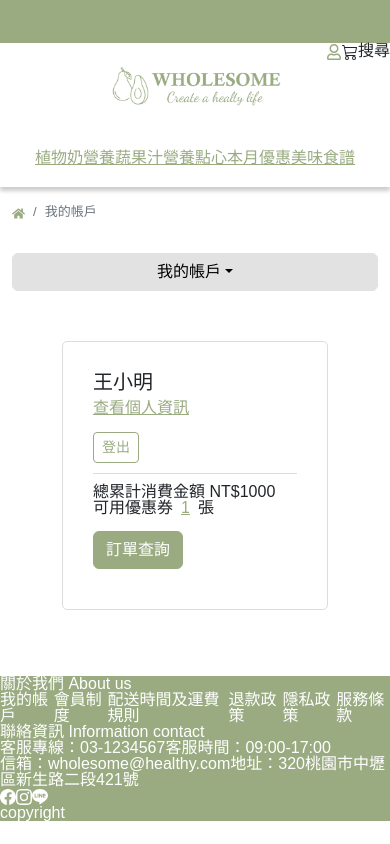
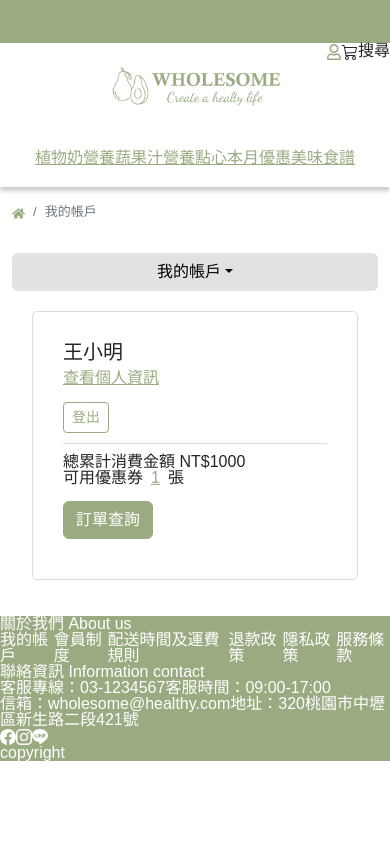
Before and after one commit to henry4682/wholesome-project, a React (Create React App) app: page /account in a window 390 px wide. Built offline with nearby package versions, Linux system fonts and the light colour scheme.

Commit message:
update RWD

```diff
--- a/src/pages/Account/AccountEdit/index.scss
+++ b/src/pages/Account/AccountEdit/index.scss
@@ -10,6 +10,12 @@
   }
 }
 
+@media screen and (max-width: 992px) {
+  .account_edit {
+    padding: 35px;
+  }
+}
+
 @media screen and (max-width: 768px) {
   .account_edit {
     padding: 20px;
--- a/src/pages/Account/AccountInfo/index.scss
+++ b/src/pages/Account/AccountInfo/index.scss
@@ -24,6 +24,7 @@
 
 @media screen and (max-width: 992px) {
   .account_info {
+    padding: 35px;
     &-card {
       flex-direction: column;
       &-left {
@@ -43,3 +44,9 @@
     }
   }
 }
+
+@media screen and (max-width: 768px) {
+  .account_info {
+    padding: 20px;
+  }
+}
```
